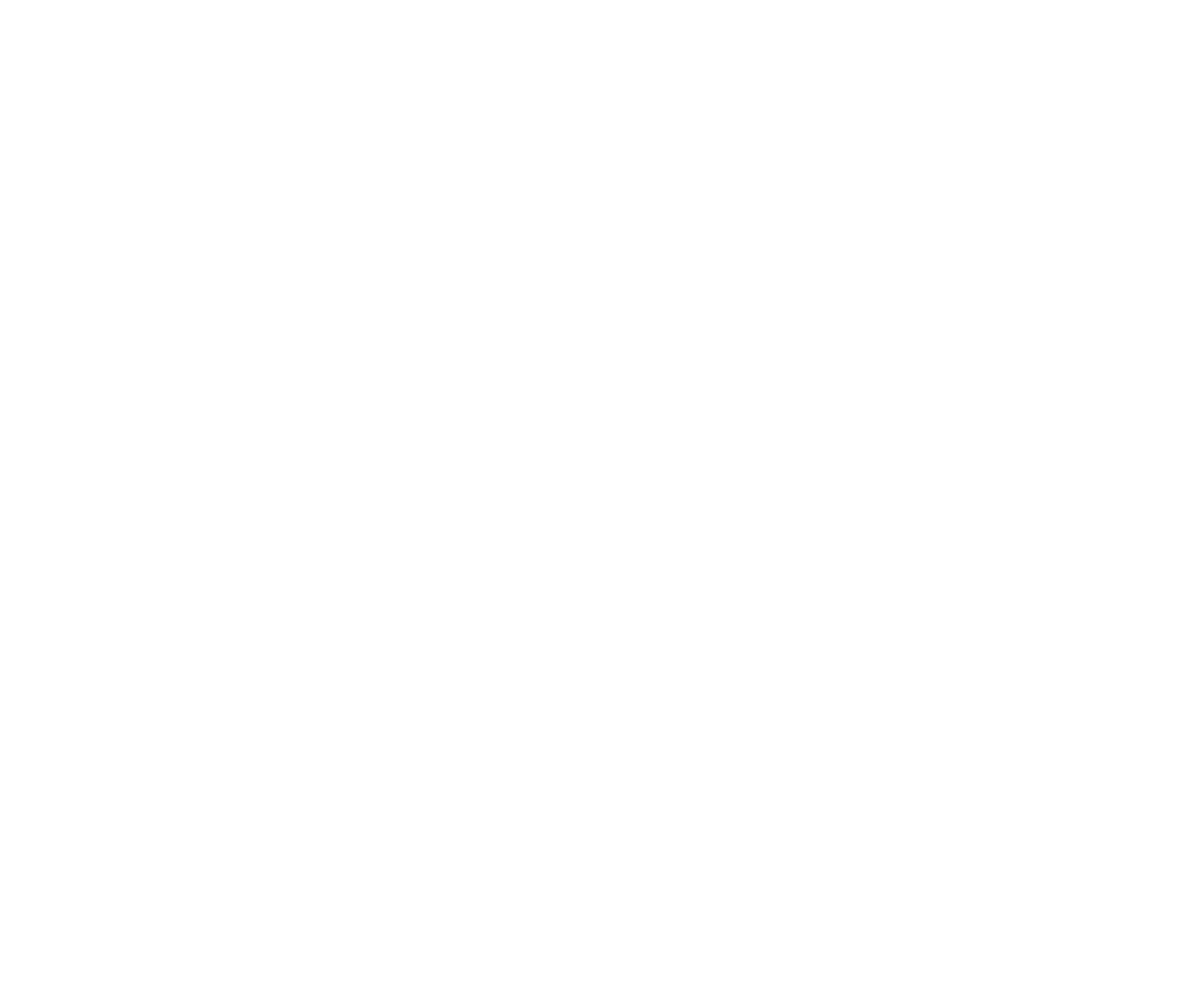
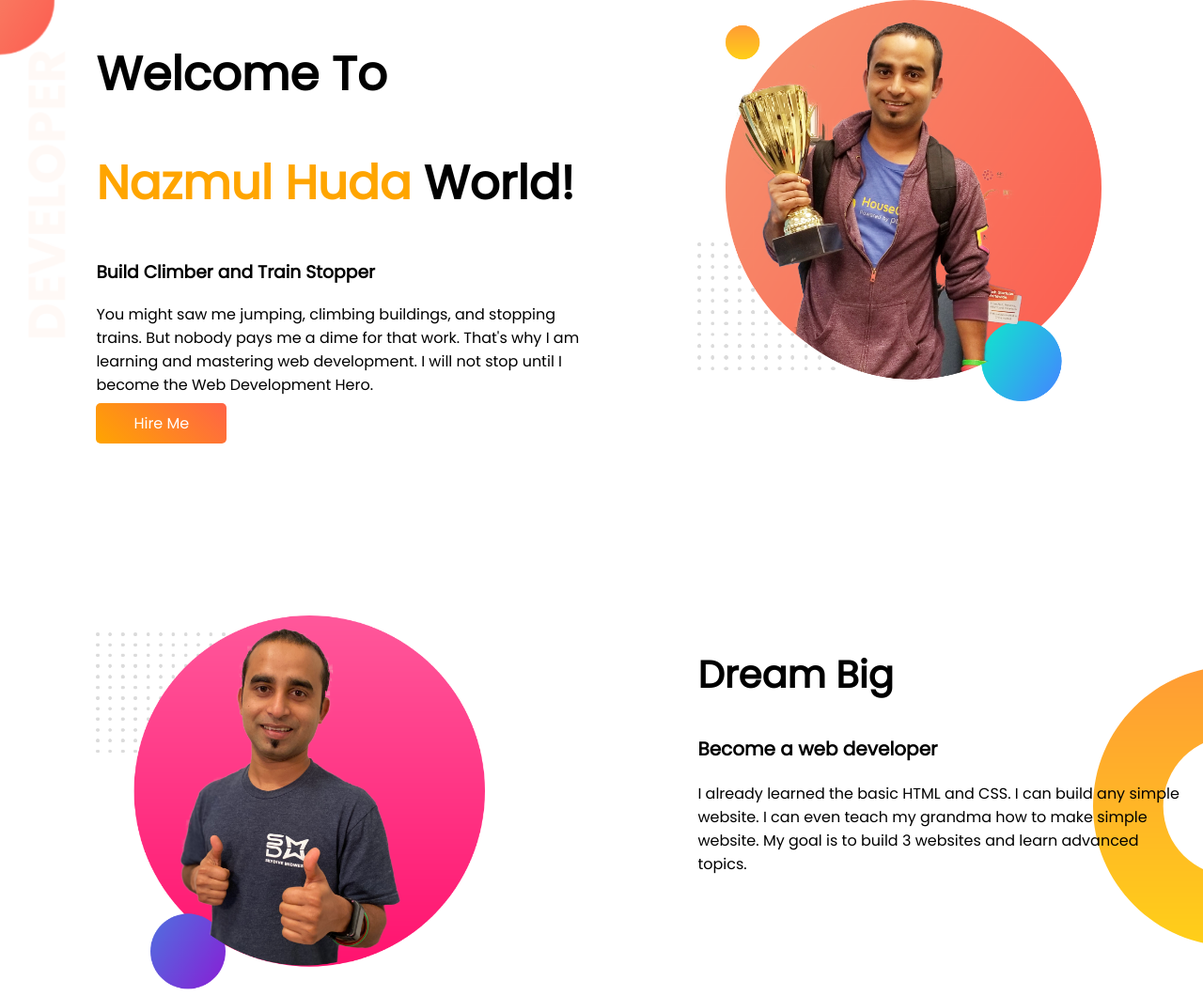
Before and after one commit to mdhudamia/developer-portfolio, a plain HTML site: page index.html in a window 1280 px wide. Shown: the whole page at 94% size. Before the commit the page ends 800 px from the top, so only its background shows below. Drawn offline with Linux system fonts and the light colour scheme.

Commit message:
new content

```diff
--- a/index.html
+++ b/index.html
@@ -1,13 +1,44 @@
 <!DOCTYPE html>
 <html lang="en">
+
 <head>
     <meta charset="UTF-8">
     <meta http-equiv="X-UA-Compatible" content="IE=edge">
     <meta name="viewport" content="width=device-width, initial-scale=1.0">
     <title>Developer Portfolio</title>
+    <link rel="preconnect" href="https://fonts.googleapis.com">
+    <link rel="preconnect" href="https://fonts.gstatic.com" crossorigin>
+    <link href="https://fonts.googleapis.com/css2?family=Poppins&display=swap" rel="stylesheet">
     <link rel="stylesheet" href="style.css">
 </head>
+
 <body>
+    <section class="top_header">
+        <div class="container">
+            <h1>Welcome To</h1>
+            <h1><span class="special_color">Nazmul Huda</span> World!</h1>
+            <h3>Build Climber and Train Stopper</h3>
+            <p>You might saw me jumping, climbing buildings, and stopping trains. But nobody pays me a dime for that
+                work. That's why I am learning and mastering web development. I will not stop until I become the Web
+                Development Hero.</p>
+            <a class="link_button" target="_blank" href="https://www.linkedin.com/feed/" rel="noopener noreferrer">Hire
+                Me</a>
+        </div>
+        <div class="container">
+            <img src="images/jhankar.png" alt="">
+        </div>
+    </section>
+    <section class="dream_area">
+        <div class="container">
+            <img src="images/jhankar2.png" alt="">
+        </div>
+        <div class="container">
+            <h2>Dream Big</h2>
+            <h3>Become a web developer</h3>
+            <p>I already learned the basic HTML and CSS. I can build any simple website. I can even teach my grandma how
+                to make simple website. My goal is to build 3 websites and learn advanced topics.</p>
+        </div>
+    </section>
+</body>
 
-</body>
 </html>
--- a/style.css
+++ b/style.css
@@ -0,0 +1,62 @@
+body {
+    font-family: 'Poppins', sans-serif;
+    margin: 0;
+}
+
+.top_header {
+    background-image: url(images/top-banner.png);
+    background-repeat: no-repeat;
+}
+
+h1 {
+    font-size: 50px;
+}
+
+span.special_color {
+    color: orange;
+}
+
+section {
+    display: flex;
+}
+
+.container {
+    width: 50%;
+    padding-left: 8%;
+}
+
+.container img {
+    width: 80%;
+}
+
+.link_button {
+    text-decoration: none;
+    color: white;
+    padding: 10px 40px;
+    background-image: linear-gradient(45deg, orange, tomato);
+    border-radius: 5px;
+}
+
+.dream_area img {
+    width: 80%;
+}
+
+.dream_area {
+    background-image: url(images/dream-bg.png);
+    background-repeat: no-repeat;
+    background-position: right;
+    margin-top: 15%;
+
+}
+
+.dream_area h2 {
+    font-size: 40px;
+}
+
+.dream_area h3 {
+    font-size: 20px;
+}
+
+.dream_area .container {
+    padding-right: 20px;
+}
```
Also changed, not shown: images/dream-bg.png (added), images/exp-bg.png (added), images/jhankar.png (added), images/jhankar2.png (added), images/my-bg.png (added), images/my-bg2.png (added), images/top-banner.png (added).
